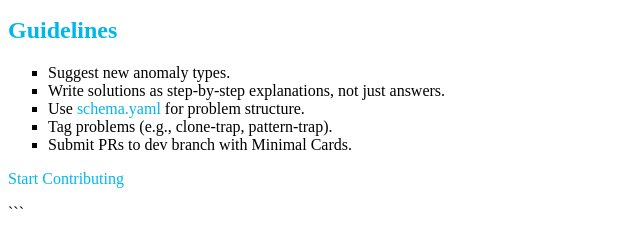
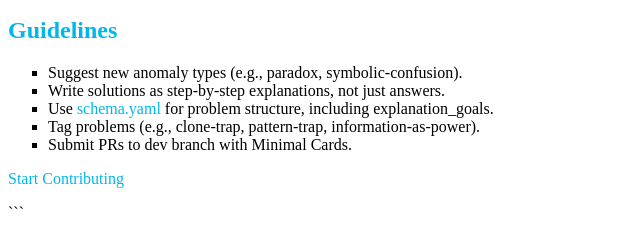
Before and after one commit to helixprojectai-code/helix-anomalous-math-training, a plain HTML site: page website/contributing.html in a window 1280 px wide. Shown: the part 127-374 px from the top of the page, without its empty margins (0-640 px from the left). Drawn offline with Linux system fonts and the light colour scheme.

Commit message:
Update contributing.html

```diff
--- a/website/contributing.html
+++ b/website/contributing.html
@@ -10,10 +10,10 @@
      <p>Help us build datasets that test AI’s explanatory depth. Follow our <a href="https://github.com/helixprojectai-code/helix-anomalous-math-training/blob/main/docs/adoption_pack_v1.1.3.md">Adoption Pack</a>.</p>
      <h2>Guidelines</h2>
      <ul>
-       <li>Suggest new anomaly types.</li>
+       <li>Suggest new anomaly types (e.g., paradox, symbolic-confusion).</li>
        <li>Write solutions as step-by-step explanations, not just answers.</li>
-       <li>Use <a href="https://github.com/helixprojectai-code/helix-anomalous-math-training/blob/main/docs/schema.yaml">schema.yaml</a> for problem structure.</li>
-       <li>Tag problems (e.g., clone-trap, pattern-trap).</li>
+       <li>Use <a href="https://github.com/helixprojectai-code/helix-anomalous-math-training/blob/main/docs/schema.yaml">schema.yaml</a> for problem structure, including explanation_goals.</li>
+       <li>Tag problems (e.g., clone-trap, pattern-trap, information-as-power).</li>
        <li>Submit PRs to dev branch with Minimal Cards.</li>
      </ul>
      <p><a href="https://github.com/helixprojectai-code/helix-anomalous-math-training">Start Contributing</a></p>
```
